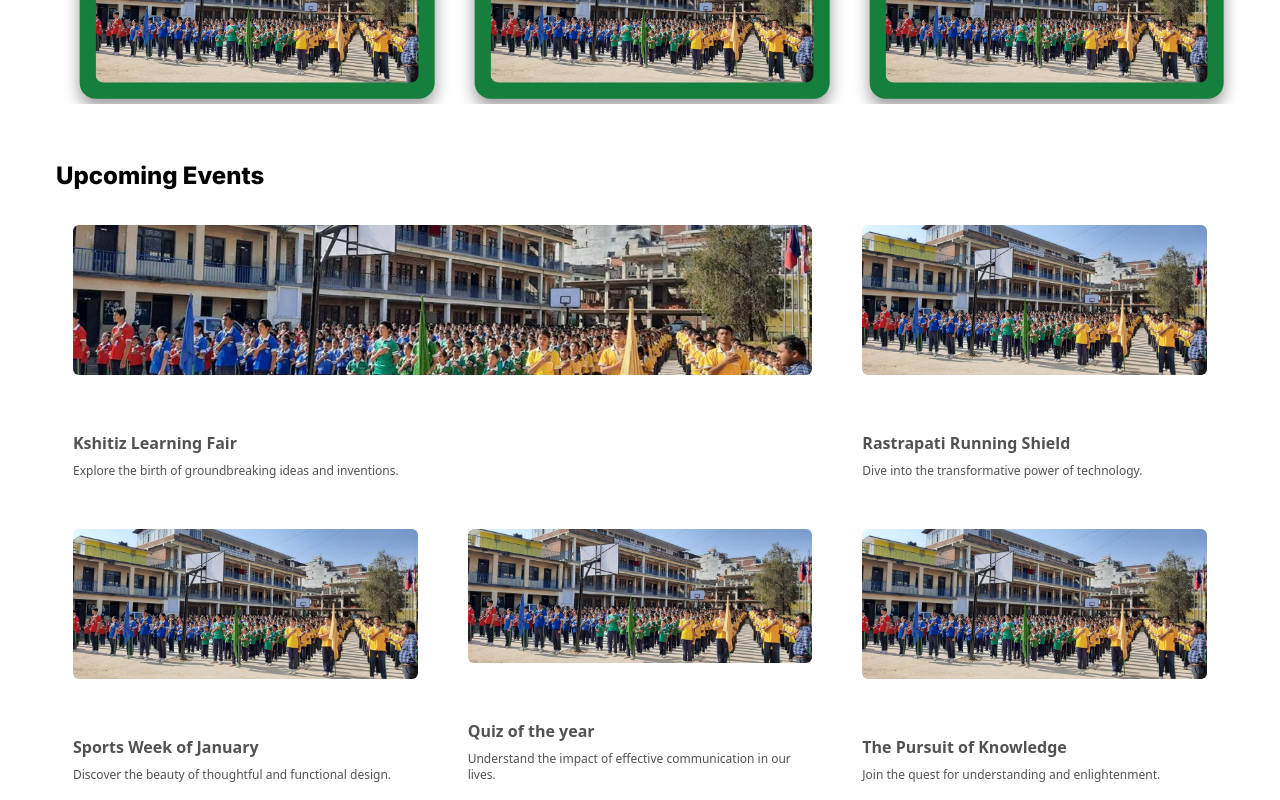
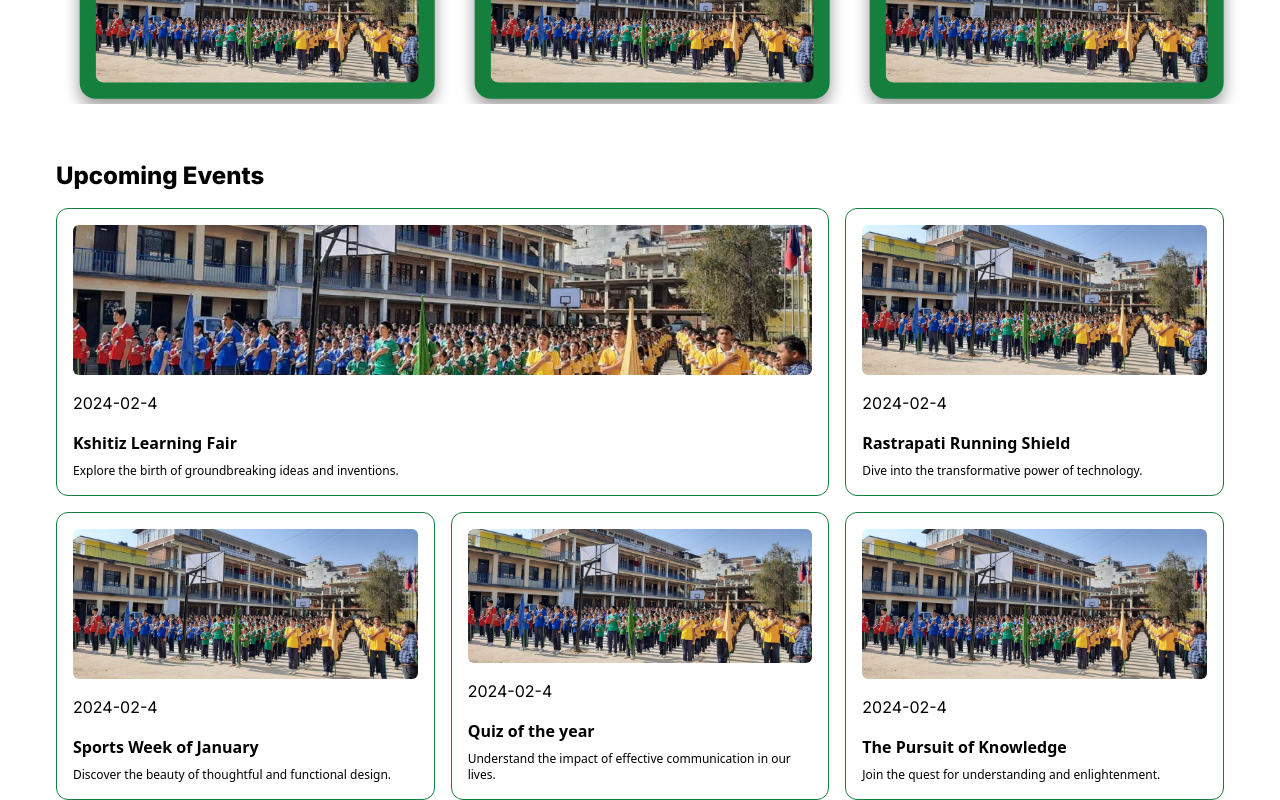
Before and after one commit to devhimal/shree-bhotenamlang-secondary-school, a Next.js app: page / in a window 1280 px wide. Shown: the part 1720-2520 px from the top of the page. Built offline with nearby package versions, Linux system fonts and the light colour scheme.

Commit message:
fix: event card bg removed and border added.

```diff
--- a/src/app/components/ui/BentroGrid.tsx
+++ b/src/app/components/ui/BentroGrid.tsx
@@ -11,7 +11,7 @@ export const BentoGrid = ({
   return (
     <div
       className={cn(
-        "grid md:auto-rows-[18rem] h-full   grid-cols-1 md:grid-cols-3 gap-4 max-w-7xl mx-auto ",
+        "grid md:auto-rows-[18rem] h-full grid-cols-1 md:grid-cols-3 gap-4 max-w-7xl mx-auto ",
         className
       )}
     >
@@ -37,7 +37,7 @@ export const BentoGridItem = ({
   return (
     <div
       className={cn(
-        "row-span-1 rounded-xl group/bento hover:shadow-xl transition duration-200 shadow-input dark:shadow-none p-4 dark:bg-black dark:border-white/[0.2] bg-white border border-transparent justify-between flex flex-col",
+        "row-span-1   rounded-xl group/bento hover:shadow-xl transition duration-200 shadow-input dark:shadow-none p-4 text-black  bg-white border border-green-700 justify-between flex flex-col",
         className
       )}
     >
@@ -51,13 +51,9 @@ export const BentoGridItem = ({
         />
       </div>
       <div className="group-hover/bento:translate-x-2 transition duration-200">
-        <p className="text-white py-2 pt-4 font-sm">{icon}</p>
-        <div className="font-sans font-bold text-neutral-600 dark:text-neutral-200 mb-2 mt-2">
-          {title}
-        </div>
-        <div className="font-sans font-normal text-neutral-600 text-xs dark:text-neutral-300">
-          {description}
-        </div>
+        <p className=" py-2 pt-4 font-sm">{icon}</p>
+        <div className="font-sans font-bold   mb-2 mt-2">{title}</div>
+        <div className="font-sans font-normal text-xs ">{description}</div>
       </div>
     </div>
   )
```
